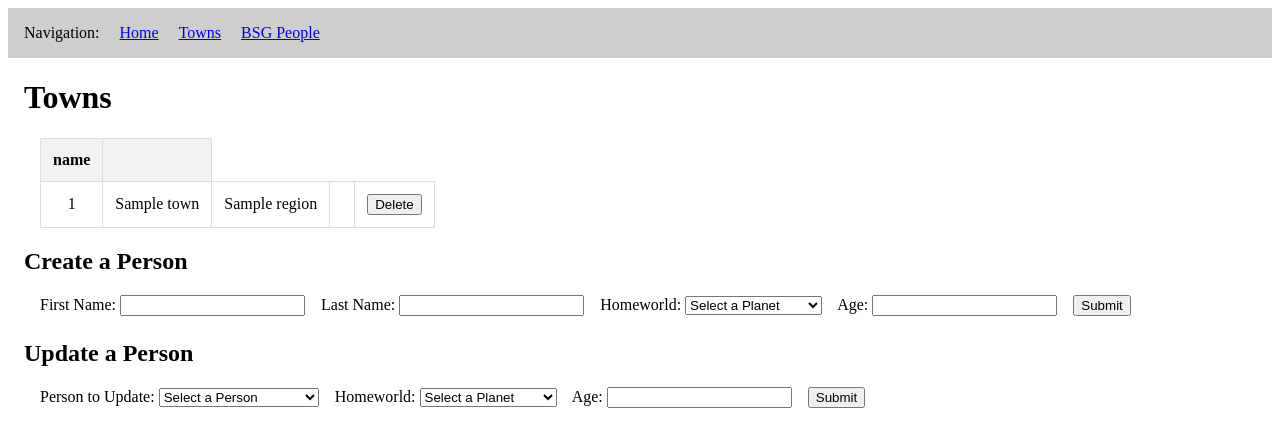
After one commit to Smiththedude/Project, a Flask app: template templates/Towns.j2 in a window 1280 px wide. The commit adds this page. Shown: the top 447 px of the page. Run offline with Flask 3, Linux system fonts and the light colour scheme; the template is opened without the code that fills it: most values are stand-ins (such as "Sample title", 1, 10 or a date in 2020); some libraries are stand-ins or nearby versions.

Commit message:
Added Towns page. Queries currently don't execute

```diff
--- a/app.py
+++ b/app.py
@@ -53,6 +53,34 @@ def bsg_people():
             dbConnection.close()
 
 
+@app.route("/towns", methods=["GET"])
+def db_towns():
+    try:
+        dbConnection = db.connectDB()  # Open our database connection
+
+        # Create and execute our queries
+        # In query1, we use a JOIN clause to display the names of the homeworlds,
+        #       instead of just ID values
+        query1 = "SELECT * FROM Towns;"
+        towns = db.query(dbConnection, query1).fetchall()
+        #homeworlds = db.query(dbConnection, query2).fetchall()
+
+        # Render the bsg-people.j2 file, and also send the renderer
+        # a couple objects that contains bsg_people and bsg_homeworld information
+        return render_template(
+            "Towns.j2", towns=towns
+        )
+
+    except Exception as e:
+        print(f"Error executing queries: {e}")
+        return "An error occurred while executing the database queries.", 500
+
+    finally:
+        # Close the DB connection, if it exists
+        if "dbConnection" in locals() and dbConnection:
+            dbConnection.close()
+
+
 
 # ########################################
 # ########## LISTENER
--- /dev/null
+++ b/templates/Towns.j2
@@ -0,0 +1,101 @@
+{% extends "main.j2" %}
+{% block content %}
+
+<h1>Towns</h1>
+
+{# READ table #}
+<table>
+    <thead>
+        {# For the table header row, we print the DB attribute names #}
+        <tr>
+            {% for key in Towns[0].keys() %}
+            <th>{{ key }}</th>
+            {% endfor %}
+            <th></th>
+        </tr>
+    </thead>
+
+    <tbody>
+        {# For each row, print the id, fname, lname, homeworld and age #}
+        {% for town in Towns %}
+        <tr>
+            <td>{{ Towns.TownID }}</td>
+            <td>{{ Towns.TownName }}</td>
+            <td>{{ Towns.Region }}</td>
+            <td>{{ Towns.Alignment | default('', true) }}</td>
+{#
+            {# DELETE form #}
+            <form id="delete_person_form">
+                <input type="hidden" name="delete_person_id" value="{{ person.id }}">
+                <input type="hidden" name="delete_person_name" value="{{ person.fname }} {{ person.lname }}">
+                <td>
+                    <button type="submit">
+                        Delete
+                    </button>
+                </td>
+            </form>
+        </tr>
+        {% endfor %}
+    </tbody>
+</table>
+
+{# CREATE form #}
+<h2>Create a Person</h2>
+<form class="cuForm" id="create_person_form">
+    <label for="create_person_fname">First Name: </label>
+    <input type="text" name="create_person_fname" id="create_person_fname" required>
+
+    <label for="create_person_lname">Last Name: </label>
+    <input type="text" name="create_person_lname" id="create_person_lname">
+
+    <label for="create_person_homeworld">Homeworld: </label>
+    <select name="create_person_homeworld" id="create_person_homeworld" required>
+        <option value="NULL" selected>Select a Planet</option>
+        <option value="NULL">&lt; None &gt;</option>
+        {% for homeworld in homeworlds %}
+        <option value="{{homeworld['id']}}" required>{{homeworld['name']}}</option>
+        {% endfor %}
+    </select>
+
+    <label for="create_person_age">Age: </label>
+    <input type="number" name="create_person_age" id="create_person_age" min="0">
+
+    <input type="submit">
+</form>
+
+{# UPDATE form #}
+<h2>Update a Person</h2>
+<form class="cuForm" id="update_person_form">
+    <label for="update_person_id">Person to Update: </label>
+    <select name="update_person_id" id="update_person_id" required>
+        <option value="" disabled selected>Select a Person</option>
+        {% for person in people %}
+        <option value="{{person['id']}}" required>
+            {{person['id']}}
+            -
+            {{person['fname']}}
+            {{person['lname']}}
+        </option>
+        {% endfor %}
+    </select>
+
+    <label for="update_person_homeworld">Homeworld: </label>
+    <select name="update_person_homeworld" id="update_person_homeworld" required>
+        <option value="NULL" selected>Select a Planet</option>
+        <option value="NULL">&lt; None &gt;</option>
+        {% for homeworld in homeworlds %}
+        <option value="{{homeworld['id']}}" required>
+            {{homeworld['name']}}
+        </option>
+        {% endfor %}
+    </select>
+
+    <label for="update_person_age">Age: </label>
+    <input type="number" name="update_person_age" id="update_person_age" min="0">
+
+    <input type="submit">
+</form>
+
+{% endblock %}
+
+#}
--- a/templates/main.j2
+++ b/templates/main.j2
@@ -9,6 +9,7 @@
     <nav>
         Navigation:
         <a href="/">Home</a>
+        <a href="/towns">Towns</a>
         <a href="/bsg-people">BSG People</a>
     </nav>
 
```
